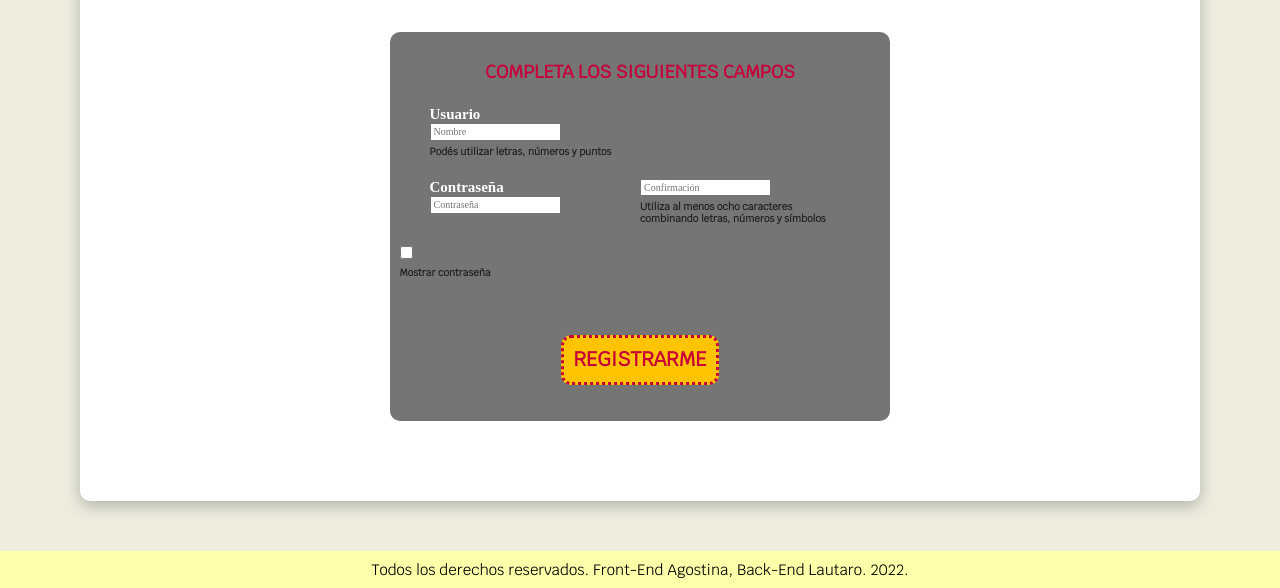
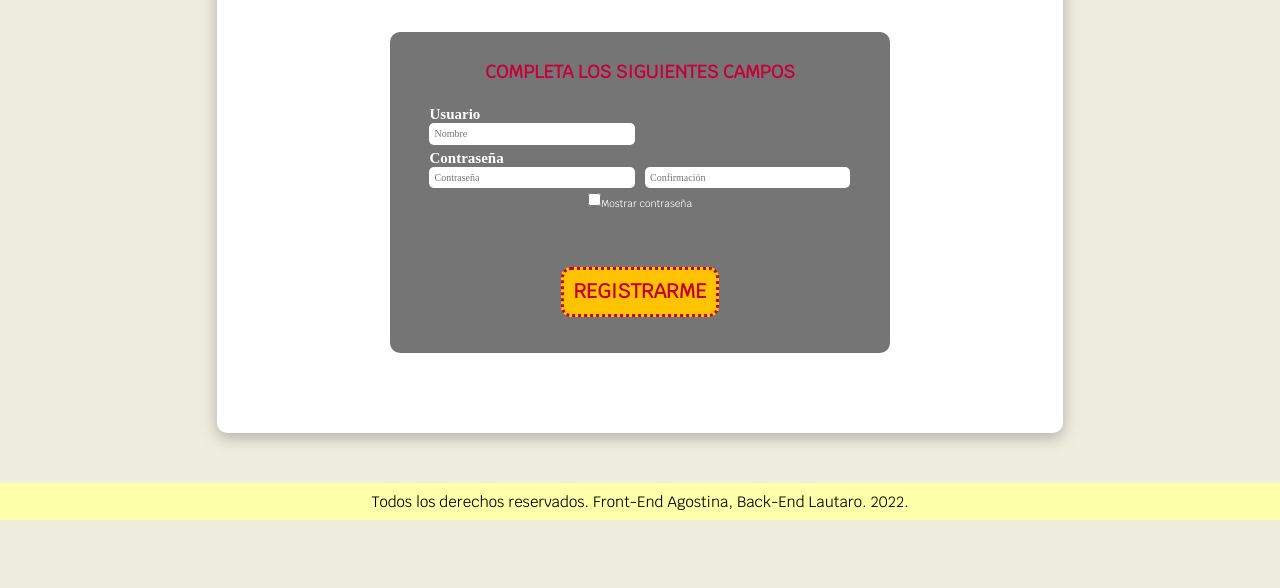
Before and after one commit to showadock/UnoAUno-game, a plain HTML site: page html/registro.html in a window 1280 px wide. Shown: the part 312-900 px from the top of the page. After the commit the page ends 832 px from the top, so only its background shows below. Drawn offline with Linux system fonts and the light colour scheme; files that its build step writes are made by us from their sources.

Commit message:
Cree la carpeta html y mejore el formulario

```diff
--- a/styles.css
+++ b/css/styles.css
@@ -227,6 +227,8 @@ button{
     margin: 5rem;
 }
 
+
+
 .letra_amarilla{
     color: var(--letraAmarilla);
 }
@@ -279,9 +281,15 @@ button{
 
 /*Registro.html --> Formulario*/
 
+.contenedor {
+    display: flex;
+    justify-content: center;
+}
 
-.contenedor {
-    display: grid;
+@media (min-width: 768px){
+    .contenedor {
+        display: grid;
+    }
 }
 
 
@@ -295,8 +303,6 @@ button{
     padding: 2rem 5rem 8rem 5rem;
     background-color: var(--blanco);
 }
-
-
 
 .formulario {
     background-color: var(--gris);
@@ -332,7 +338,6 @@ button{
     font: var(--fuentePrincipal);
     font-weight: bold;
     margin-bottom: .5rem;
-    border-radius: 1rem;
 }
 
 .contenedorCampos {
@@ -340,28 +345,35 @@ button{
     grid-template-columns: repeat(2, 1fr);
     /*grid-template-rows: repeat(2, 1fr);*/
     margin: 0 3rem;
+    column-gap:1rem;
 }
-
 
 .campo:nth-child(2),
 .campo:nth-child(3){
     grid-row: 1/3;
     grid-row: 2/3;
+}
 
-}
 .campo__label {
     font-size: 1.5rem;
     color: var(--blanco);
     display: block;
 }
 
+.campo__label--nombre,
+.campo__label--contra,
+.campo__label--confirmacion {
+    width: 100%;
+    border:none;
+    border-radius: .5rem;
+    grid-row: 1/3;
+    padding: .5rem;
+}
 
+.transparente{
+    color: transparent;
+}
 
-/*
-.campo__label--input{
-    display: grid;
-    grid-template-columns: repeat(2, 1fr);
-}
 
 /*Botones Principales*/
 
@@ -391,9 +403,19 @@ button{
     text-decoration: none;
 }
 
+/*Checkbox --> Formulario*/
+.visualizacion{
+    display: flex;
+    flex-direction: row;
+    justify-content: center;
+}
+
 .miniDescripcion {
     margin-top: .5rem;
+    color: var(--blanco);
+    font-weight: normal;
 }
+
 
 /*FOOTER*/
 .footer {
--- a/registro.html
+++ b/html/registro.html
@@ -7,15 +7,15 @@
     <title>Document</title>
 
     <!--Importacion Normalize-->
-    <link rel="preload" href="normalize.css" as="style">
-    <link rel="stylesheet" href="normalize.css">
+    <link rel="preload" href="../css/normalize.css" as="style">
+    <link rel="stylesheet" href="../css/ccs/normalize.css">
 
     <!--Importacion Fuente-->
     <link href="https://fonts.googleapis.com/css2?family=Krub:wght@300;400&family=Patrick+Hand&family=Rubik:wght@300&display=swap" rel="stylesheet">
 
     <!--Importacion CSS-->
-    <link rel="preload" href="styles.css" as="style">
-    <link rel="stylesheet" href="styles.css">
+    <link rel="preload" href="../css/styles.css" as="style">
+    <link rel="stylesheet" href="../css/styles.css">
 
 </head>
 
@@ -23,7 +23,7 @@
 
     <header class="header" >
         <a href="bienvenido.html">
-            <img class="header__logo"src="img/logogame.png" alt="Logo">
+            <img class="header__logo"src="../img/logogame.png" alt="Logo">
         </a>
     </header>
 
@@ -50,25 +50,32 @@
 
                             <div class="campo">
                                 <label class="campo__label">Usuario</label>
-                                <input class="campo__label--input" type="text" placeholder="Nombre">
-                                    <h5 class="miniDescripcion">Podés utilizar letras, números y puntos</h5>
+                                <input class="campo__label--nombre" type="text" placeholder="Nombre">
+                                <!--<h5 class="miniDescripcion">Podés utilizar letras, números y puntos</h5>-->
                             </div>
 
                             <div class="campo">
                                 <label class="campo__label">Contraseña</label>
-                                <input clas="campo__label--input" type="text" placeholder="Contraseña">
+                                <input class="campo__label--contra" type="text" placeholder="Contraseña">
                             </div>
 
                             <div class="campo">
-                                <input clas="campo__label--input" type="text" placeholder="Confirmación">
-                                    <h5 class="miniDescripcion">Utiliza al menos ocho caracteres combinando letras, números y símbolos</h5>
+                                <label class="campo__label transparente">Confirmacion</label>
+                                <input class="campo__label--confirmacion" type="text" placeholder="Confirmación">
+                                <!--<h5 class="miniDescripcion">Utiliza al menos ocho caracteres combinando letras, números y símbolos</h5>-->
                             </div>
-
-
 
                         </div>
 
-                            <input type="checkbox"> <h5 class="miniDescripcion">Mostrar contraseña</h5>
+                        <div class="visualizacion">
+                            <div class="viasualizacion__checkbox">
+                                <input type="checkbox" value="mostrarContraseña">
+                            </div>
+                            <div class="viasualizacion__texto">
+                                <h5 class="miniDescripcion">Mostrar contraseña</h5>
+                            </div>
+                        </div>
+
 
 
 
```
Also changed, not shown: html/bienvenido.html (renamed from bienvenido.html, +5 -5 lines), html/index.html (renamed from index.html, +6 -6 lines), html/iniciosesion.html (renamed from iniciosesion.html, +5 -5 lines), css/normalize.css (renamed from normalize.css).
